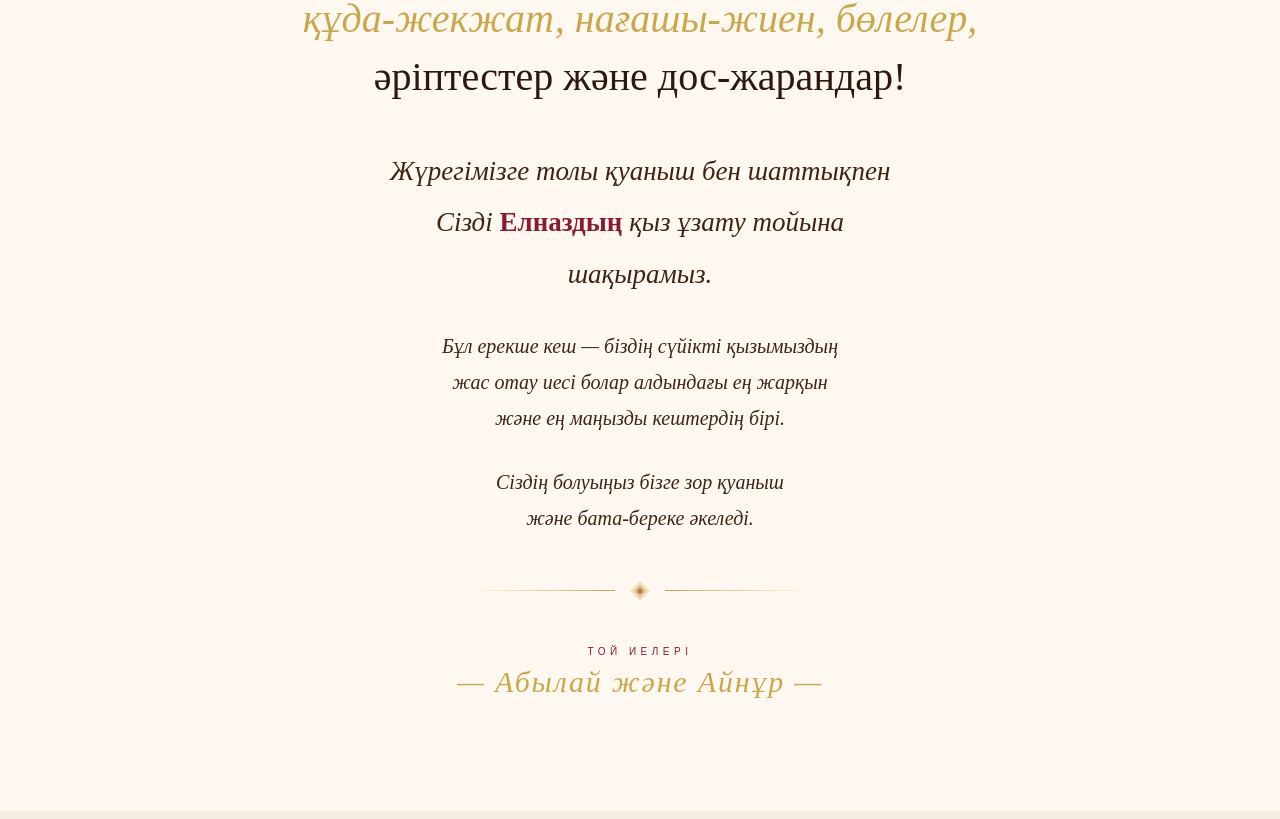
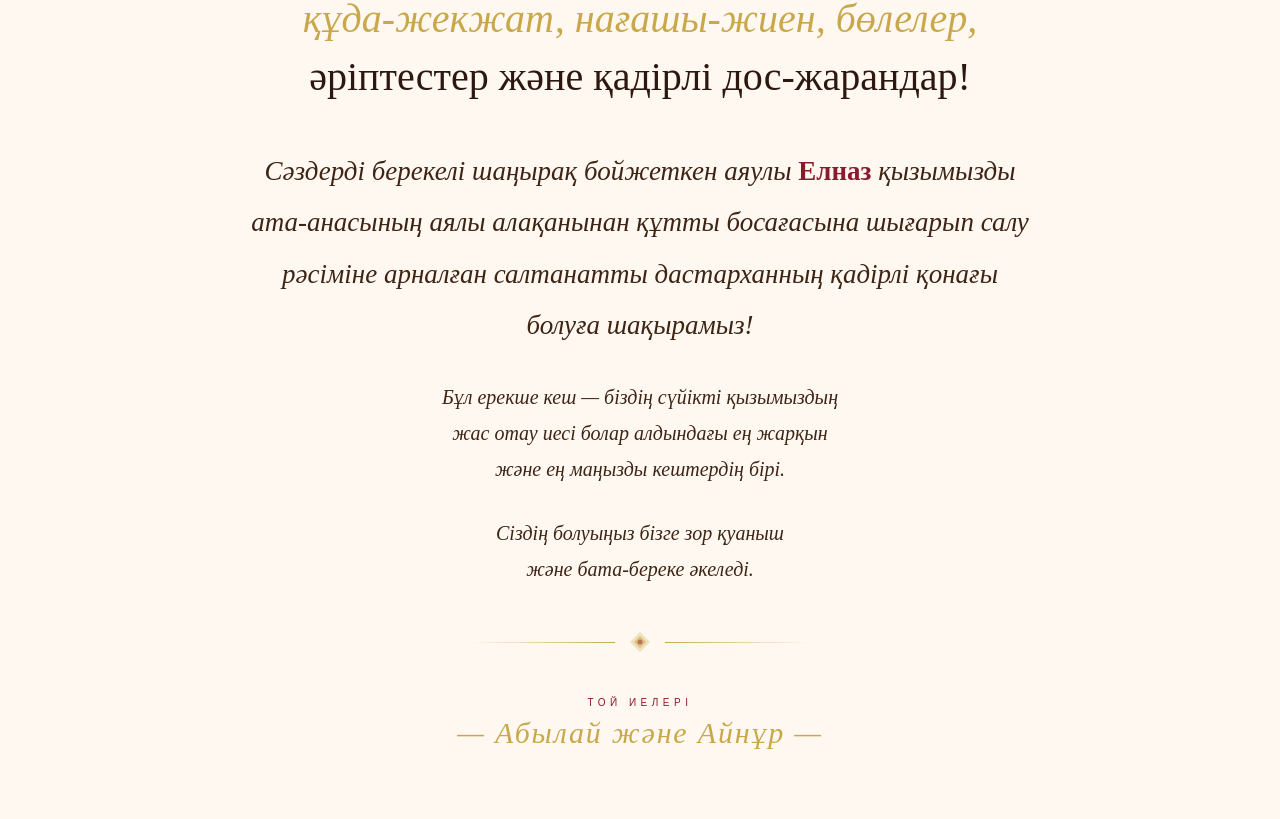
Before and after one commit to yerza06/yelnaz-invitation-letter, a React (Vite) app: page / in a window 1280 px wide. Shown: the part 1021-1840 px from the top of the page. Built offline with nearby package versions, Linux system fonts and the light colour scheme; a web font is replaced by a local one.

Commit message:
fix: Новый изоброжении и тектс

```diff
--- a/src/components/Details.tsx
+++ b/src/components/Details.tsx
@@ -12,13 +12,13 @@ export default function Details() {
                     {/* Item 1 */}
                     <div className="program-grid-item left-content reveal-left">
                         <div className="program-img-wrapper">
-                            <img src="/images/photo_2026-04-18_02-27-27_.jpg" alt="17:00" />
+                            <img src="/images/photo_2026-04-18_19-26-05 (Изменен 1).jpg" alt="17:00" />
                         </div>
                     </div>
                     <div className="program-grid-item right-content reveal-right">
                         <div className="program-info">
                             <time>17:00</time>
-                            <p>ҚОНАҚТАРДЫҢ<br/>ЖИНАЛУЫ</p>
+                            <p>ҚОНАҚТАРДЫҢ<br />ЖИНАЛУЫ</p>
                         </div>
                     </div>
 
@@ -26,12 +26,12 @@ export default function Details() {
                     <div className="program-grid-item left-content text-right reveal-left">
                         <div className="program-info">
                             <time>18:00</time>
-                            <p>ТОЙДЫҢ<br/>БАСТАЛУЫ</p>
+                            <p>ТОЙДЫҢ<br />БАСТАЛУЫ</p>
                         </div>
                     </div>
                     <div className="program-grid-item right-content reveal-right">
                         <div className="program-img-wrapper">
-                            <img src="/images/photo_2026-04-18_02-27-37_.jpg" alt="18:00" />
+                            <img src="/images/photo_2026-04-18_19-25-56 (Изменен 1).jpg" alt="18:00" />
                         </div>
                     </div>
 
@@ -44,7 +44,7 @@ export default function Details() {
                     <div className="program-grid-item right-content reveal-right">
                         <div className="program-info">
                             <time>23:00</time>
-                            <p>ШЫҒАРЫП<br/>САЛУ</p>
+                            <p>ШЫҒАРЫП<br />САЛУ</p>
                         </div>
                     </div>
 
--- a/src/components/Invitation.tsx
+++ b/src/components/Invitation.tsx
@@ -8,13 +8,13 @@ export default function Invitation() {
                     className="section-title reveal"
                     style={{ textAlign: 'center', fontSize: 'clamp(22px, 4.5vw, 40px)', lineHeight: 1.45 }}
                 >
-                    Құрметті ағайын-туыс, бауырлар,<br /><em>құда-жекжат, нағашы-жиен, бөлелер,</em><br />әріптестер және дос-жарандар!
+                    Құрметті ағайын-туыс, бауырлар,<br /><em>құда-жекжат, нағашы-жиен, бөлелер,</em><br />әріптестер және қадірлі дос-жарандар!
+
                 </h2>
 
                 <p className="inv-text reveal">
-                    Жүрегімізге толы қуаныш бен шаттықпен<br />
-                    Сізді <strong>Елназдың</strong> қыз ұзату тойына<br />
-                    шақырамыз.
+                    Сәздерді берекелі шаңырақ бойжеткен аяулы
+                    <strong> Елназ</strong> қызымызды ата-анасының аялы алақанынан құтты босағасына шығарып салу рәсіміне арналған салтанатты дастарханның қадірлі қонағы болуға шақырамыз!
                 </p>
 
                 <p className="inv-note reveal">
```
Also changed, not shown: public/images/photo_2026-04-18_19-25-56 (Изменен 1).jpg (added), public/images/photo_2026-04-18_19-26-05 (Изменен 1).jpg (added).
